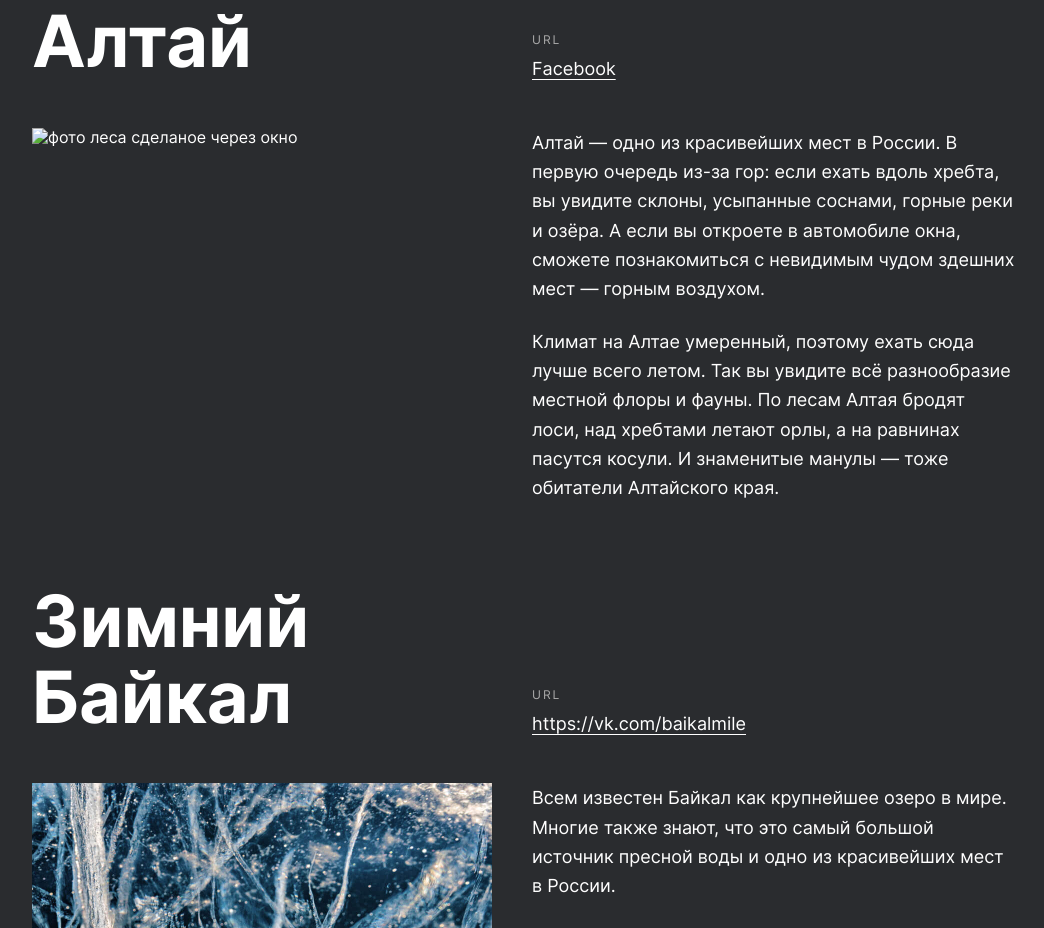
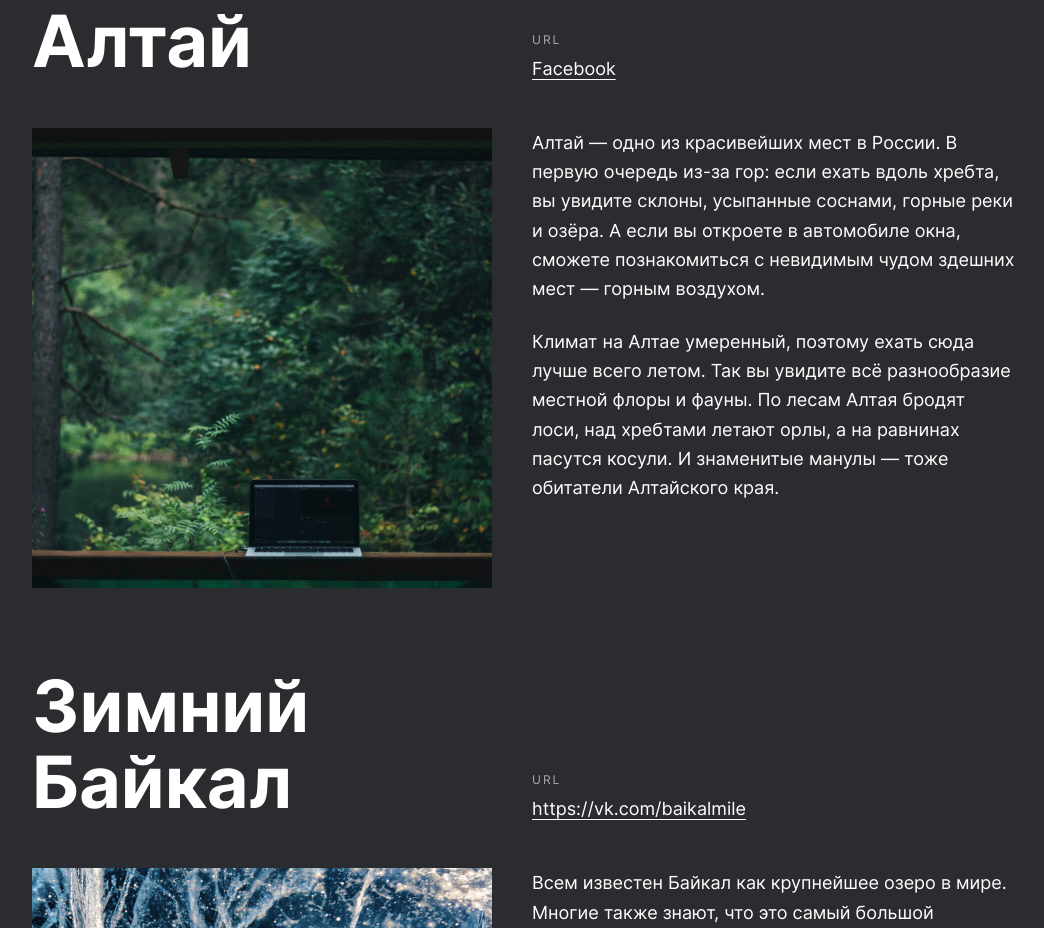
Before and after one commit to VladYevtushenko/russian-travel, a plain HTML site: page index.html in a window 1280 px wide. Shown: the part 3918-4846 px from the top of the page, without its empty margins (116-1160 px from the left). Drawn offline with Linux system fonts and the light colour scheme; the site is published under a folder, as on GitHub Pages, so addresses that start at the root find nothing; files whose address does not match are found by name.

Commit message:
after deploy

```diff
--- a/index.html
+++ b/index.html
@@ -98,7 +98,7 @@
                 <a href="
                 https://www.facebook.com/vera.bashmakova/posts/10156011613718822" target="blank" class="website__link link-hover">Facebook</a>
             </div>
-            <img src="/images/place-altai.jpg" alt="фото леса сделаное через окно" class="place__image">
+            <img src="./images/place-altai.jpg" alt="фото леса сделаное через окно" class="place__image">
             <div class="place__paragraph-box">
                 <p class="place__paragraph">Алтай — одно из красивейших мест в России. В первую очередь из-за гор: если ехать вдоль хребта, вы увидите склоны, усыпанные соснами, горные реки и озёра.
                 А если вы откроете в автомобиле окна, сможете познакомиться с невидимым чудом здешних мест — горным воздухом.</p>
```
Also changed, not shown: 1 other file.
